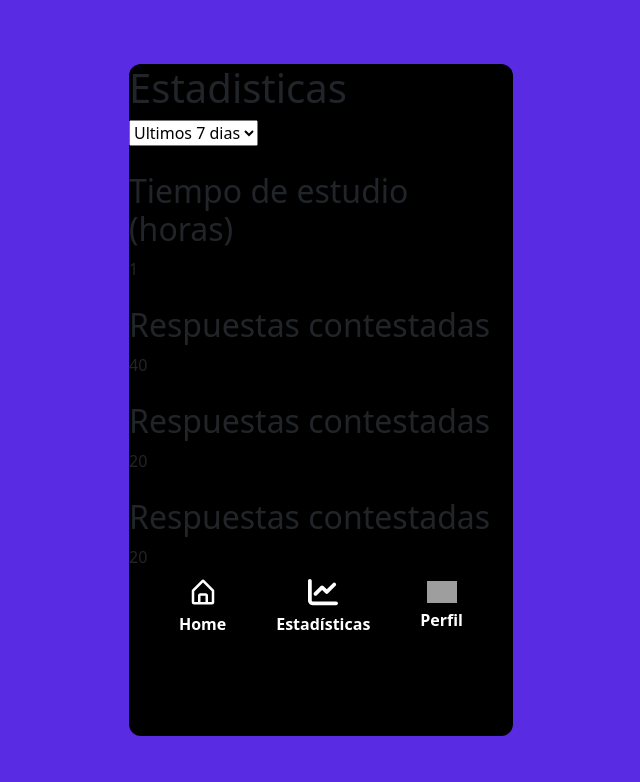
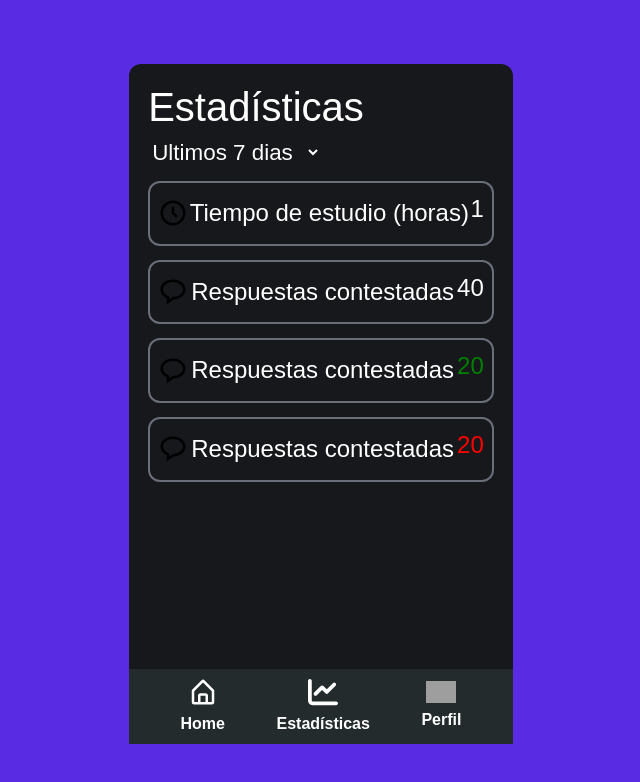
Before and after one commit to andres0818/quiz-app, a React (Create React App) app: page /home/estadisticas in a window 1280 px wide. Shown: the top 782 px of the page, without its empty margins (319-959 px from the left). Built offline with nearby package versions, Linux system fonts and the light colour scheme; grey boxes are pictures that could not be loaded.

Commit message:
maquetado estadisticas

```diff
--- a/src/components/Estadisticas.jsx
+++ b/src/components/Estadisticas.jsx
@@ -8,33 +8,33 @@ const Estadisticas = () => {
   const inCorrecto = 20
 
   return (
-    <div>
-      <h1>Estadisticas</h1>
-      <select name="" id="">
-        <option value="">Ultimo dia</option>
-        <option value="" selected>Ultimos 7 dias</option>
-        <option value="">Ultimo mes</option>
+    <div className='estadísticas'>
+      <h1 className='estadísticas__titulo'>Estadísticas</h1>
+      <select className='estadísticas__selector' name="" id="">
+        <option className='estadísticas__option' value="">Ultimo dia</option>
+        <option className='estadísticas__option' value="" selected>Ultimos 7 dias</option>
+        <option className='estadísticas__option' value="">Ultimo mes</option>
       </select>
 
-      <div>
-        <img src={reloj} alt="time" />
-        <h2>Tiempo de estudio (horas)</h2>
-        <span>{tiempo}</span>
+      <div className='estadísticas__contenedor'>
+        <img className='estadísticas__icon' src={reloj} alt="time" />
+        <h4 className='estadísticas__info' >Tiempo de estudio (horas)</h4>
+        <h4>{tiempo}</h4>
       </div>
-      <div>
-        <img src={mensaje} alt="time" />
-        <h2>Respuestas contestadas</h2>
-        <span>{correcto + inCorrecto}</span>
+      <div className='estadísticas__contenedor'>
+        <img className='estadísticas__icon' src={mensaje} alt="time" />
+        <h4 className='estadísticas__info' >Respuestas contestadas</h4>
+        <h4>{correcto + inCorrecto}</h4>
       </div>
-      <div>
-        <img src={mensaje} alt="time" />
-        <h2>Respuestas contestadas</h2>
-        <span>{correcto}</span>
+      <div className='estadísticas__contenedor'>
+        <img className='estadísticas__icon' src={mensaje} alt="time" />
+        <h4 className='estadísticas__info' >Respuestas contestadas</h4>
+        <h4 className='estadísticas__correcto'>{correcto}</h4>
       </div>
-      <div>
-        <img src={mensaje} alt="time" />
-        <h2>Respuestas contestadas</h2>
-        <span>{inCorrecto}</span>
+      <div className='estadísticas__contenedor'>
+        <img className='estadísticas__icon' src={mensaje} alt="time" />
+        <h4 className='estadísticas__info' >Respuestas contestadas</h4>
+        <h4 className='estadísticas__incorrecto'>{inCorrecto}</h4>
       </div>
     </div>
   )
--- a/src/components/Perfil.jsx
+++ b/src/components/Perfil.jsx
@@ -2,7 +2,9 @@ import React from 'react'
 
 const Perfil = () => {
   return (
-    <div>Perfil</div>
+    <div>
+
+    </div>
   )
 }
 
--- a/src/index.css
+++ b/src/index.css
@@ -10,19 +10,23 @@
     height: 100vh;
     padding: 5% 35%;
     background-color: rgb(89, 43, 226);
+    font-family: sans-serif;
 
+}
+
+
+.contenedorMobile {
+    background: rgb(23, 24, 28);
+    width: 100%;
+    height: 100%;
+    border-radius: 12px;
 }
 
 @media(max-width: 414px) {
     .contenedor {
         padding: 0;
     }
+    .contenedorMobile{
+        border-radius: 0;
+    }
 }
-
-
-.contenedorMobile {
-    background: black;
-    width: 100%;
-    height: 100%;
-    border-radius: 12px;
-}
--- a/src/styles/Estadisticas.scss
+++ b/src/styles/Estadisticas.scss
@@ -0,0 +1,45 @@
+.estadísticas {
+    color: white;
+    padding: 5%;
+    height: 90%;
+
+    &__selector {
+        border: none;
+        background-color: transparent;
+        color: white;
+        width: 50%;
+        cursor: pointer;
+        font-size: 1.4em;
+    }
+
+    &__option {
+        background-color: black;
+    }
+
+    &__contenedor {
+        border: solid rgb(106, 110, 123) 2px;
+        margin: 4% auto;
+        border-radius: 12px;
+        display: flex;
+        align-items: center;
+        justify-content: space-between;
+        padding: 12px 8px;
+    }
+
+    &__correcto {
+        color: green;
+    }
+
+    &__incorrecto {
+        color: red;
+    }
+
+    &__icon {
+        width: 30px;
+        height: 30px;
+    }
+
+    &__info{
+        margin: 0;
+    }
+}
--- a/src/styles/Nav.scss
+++ b/src/styles/Nav.scss
@@ -1,7 +1,7 @@
 .Nav {
   display: flex;
   justify-content: space-evenly;
-  background-color: black;
+  background-color: rgb(35, 43, 44);
 
   .nav__link {
     display: flex;
@@ -23,7 +23,7 @@
 
   .nav__link:hover {
     .icon, .link-text {
-      filter: invert(76%) sepia(43%) saturate(450%) hue-rotate(107deg) brightness(86%) contrast(90%);
+      filter: invert(76%) sepia(43%) saturate(450%) hue-rotate(107deg) brightness(86%) ;
     }
   }
 }
```
